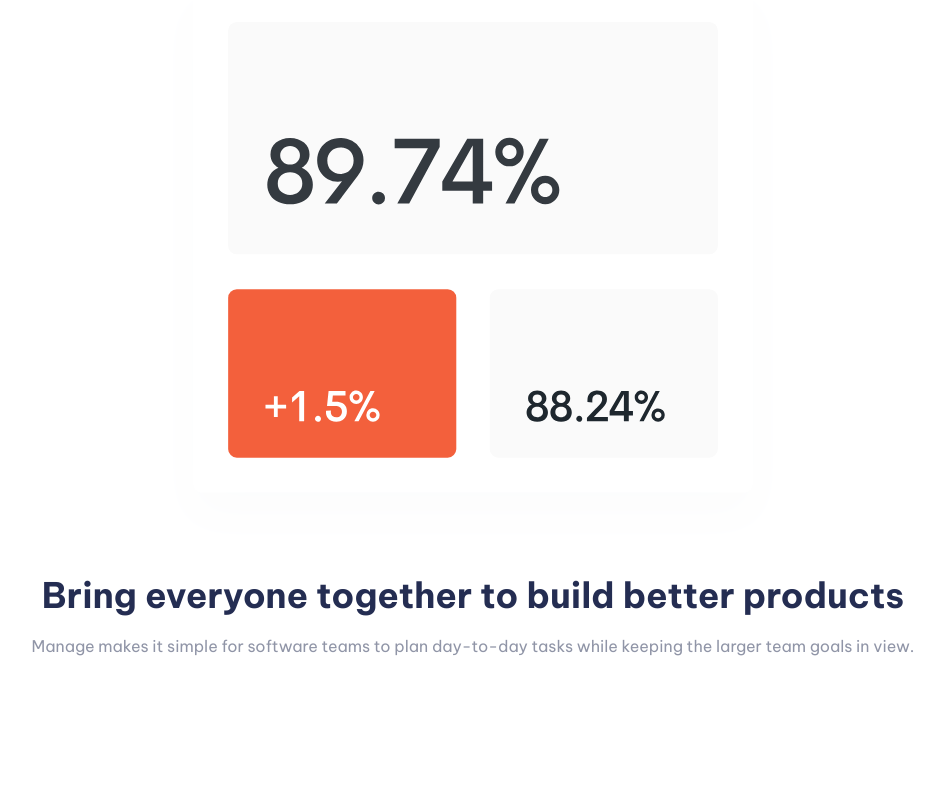
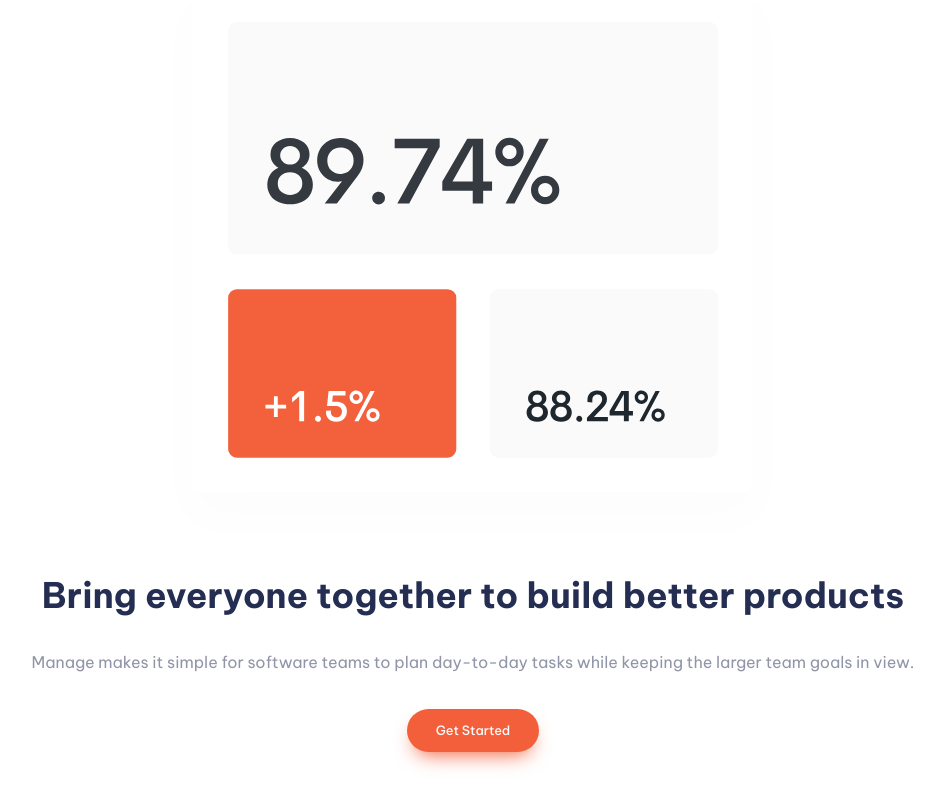
Before and after one commit to henriquebcustodio/manage-landing-page, a plain HTML site: page index.html in a window 1280 px wide. Shown: the part 688-1488 px from the top of the page, without its empty margins (167-1111 px from the left). Before the commit the page ends 1365 px from the top, so only its background shows below. Drawn offline with nearby package versions, Linux system fonts and the light colour scheme; files that its build step writes are made by us from their sources.

Commit message:
Added call to action button

```diff
--- a/index.html
+++ b/index.html
@@ -36,7 +36,7 @@
                 Manage makes it simple for software teams to plan day-to-day tasks while keeping the larger team goals
                 in view.
             </p>
-
+            <button>Get Started</button>
         </div>
     </section>
     <script type="module" src="scripts/index.js"></script>
--- a/styles/base/_base.scss
+++ b/styles/base/_base.scss
@@ -1,5 +1,6 @@
 @import "typography";
 @import "colors";
+@import "../components/button";
 
 body {
     margin: 0;
--- a/styles/base/_colors.scss
+++ b/styles/base/_colors.scss
@@ -1,4 +1,5 @@
-$bright-red: hsl(12, 88%, 59%);
+$bright-orange: hsl(12, 88%, 59%);
+$grayish-orange: hsl(13, 92%, 71%);
 $dark-blue: hsl(228, 39%, 23%);
 $dark-grayish-blue: hsl(227, 12%, 61%);
 $very-dark-blue: hsl(233, 12%, 13%);
--- /dev/null
+++ b/styles/components/_button.scss
@@ -0,0 +1,19 @@
+button {
+    background-color: $bright-orange;
+    border: none;
+    font-family: inherit;
+    font-size: 0.8rem;
+    font-weight: 500;
+    color: $very-light-gray;
+    padding: 0 1.8rem;
+    box-sizing: border-box;
+    border-radius: 2.7rem;
+    height: 2.7rem;
+    box-shadow: 0px 10px 20px -8px $bright-orange;
+    cursor: pointer;
+    transition: background-color 500ms;
+
+    &:hover {
+        background-color: $grayish-orange;
+    }
+}
--- a/styles/layout/_intro.scss
+++ b/styles/layout/_intro.scss
@@ -13,6 +13,11 @@
 }
 
 .intro-main {
+    display: flex;
+    flex-direction: column;
+    align-items: center;
+    margin-bottom: 3rem;
+
     &__heading {
         text-align: center;
         margin: 1rem;
@@ -22,5 +27,6 @@
         padding: 0 1rem;
         text-align: center;
         line-height: 1.7rem;
+        margin-bottom: 2rem;
     }
 }
```
